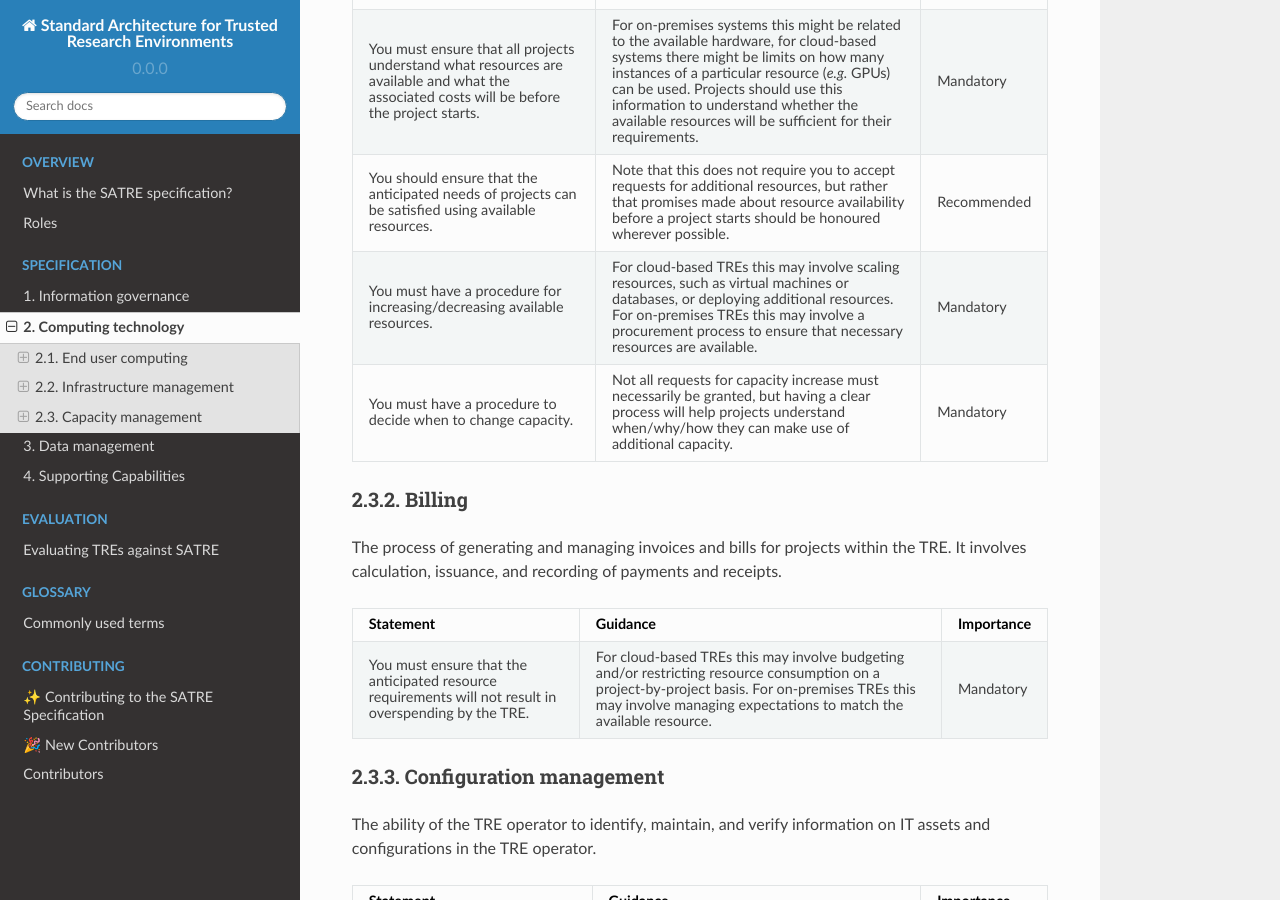
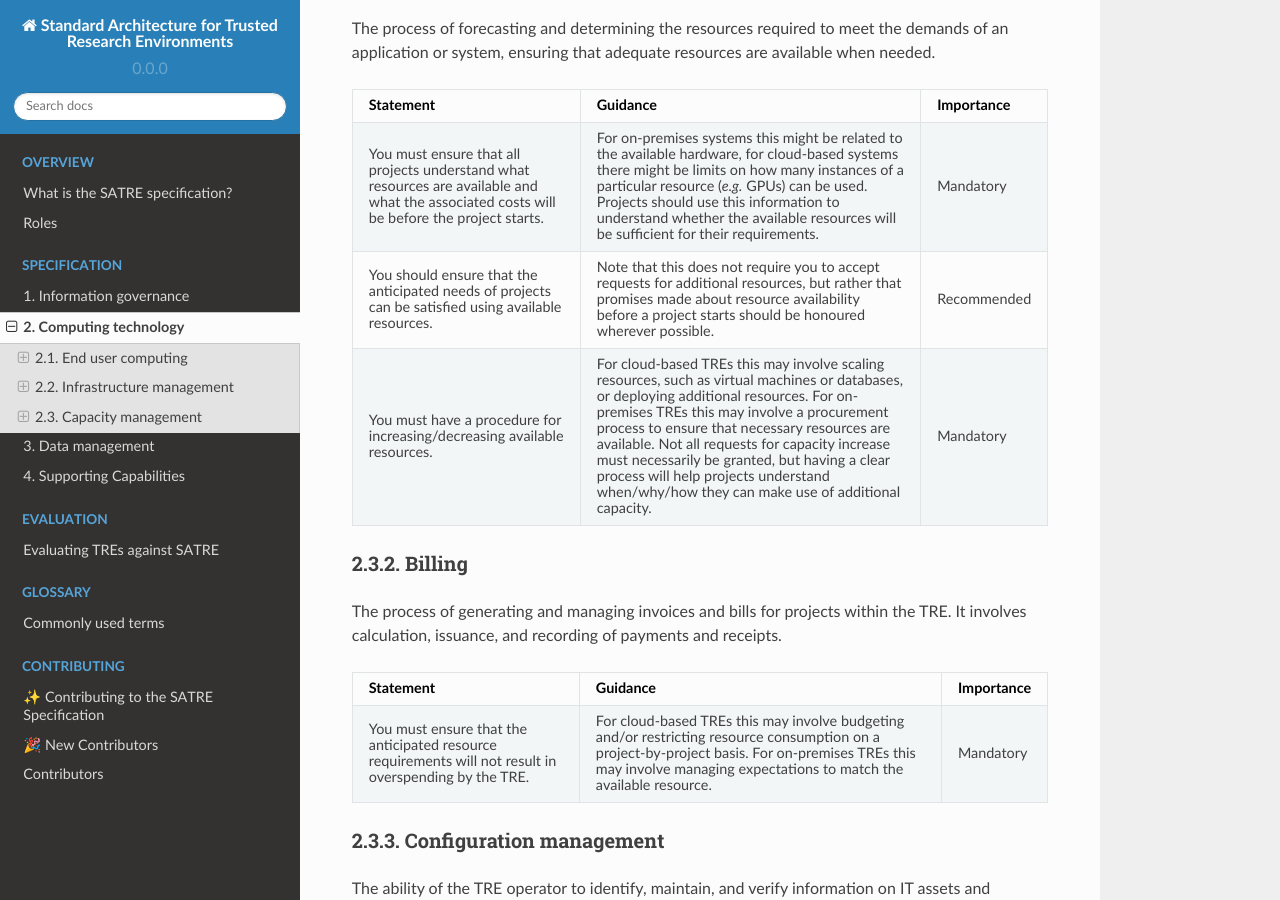
Before and after one commit to sa-tre/satre-specification, a Sphinx documentation site: the page built from docs/source/pillars/computing_technology.md, in a window 1280 px wide and 900 px high, scrolled down 6213 px. Built offline with Sphinx 7.4.7 and the Read the Docs theme 2.0.0, drawn with Linux system fonts in a browser that asks for light colours; some of the changed text lies outside the part shown.

Commit message:
:sparkles: Add/combine statements as suggested by @machintim

````diff
--- a/docs/source/pillars/computing_technology.md
+++ b/docs/source/pillars/computing_technology.md
@@ -1,7 +1,6 @@
 (pillar_computing_technology)=
 
 # Computing technology
-
 
 ```{figure} ../../images/Capability_Map/full.drawio.svg
 :alt: SATRE Pillars Capability Map
@@ -281,6 +285,7 @@ The ability of the TRE operator to record and analyse data about the usage of th
 ```
 
 ## Capacity management
+
 ### Capacity planning
 
 The process of forecasting and determining the resources required to meet the demands of an application or system, ensuring that adequate resources are available when needed.
@@ -301,9 +306,7 @@ The process of forecasting and determining the resources required to meet the de
 * - You must have a procedure for increasing/decreasing available resources.
   - For cloud-based TREs this may involve scaling resources, such as virtual machines or databases, or deploying additional resources.
     For on-premises TREs this may involve a procurement process to ensure that necessary resources are available.
-  - Mandatory
-* - You must have a procedure to decide when to change capacity.
-  - Not all requests for capacity increase must necessarily be granted, but having a clear process will help projects understand when/why/how they can make use of additional capacity.
+    Not all requests for capacity increase must necessarily be granted, but having a clear process will help projects understand when/why/how they can make use of additional capacity.
   - Mandatory
 ```
 
````
Also changed, not shown: other parts of docs/source/pillars/computing_technology.md (+8 -3 lines).
